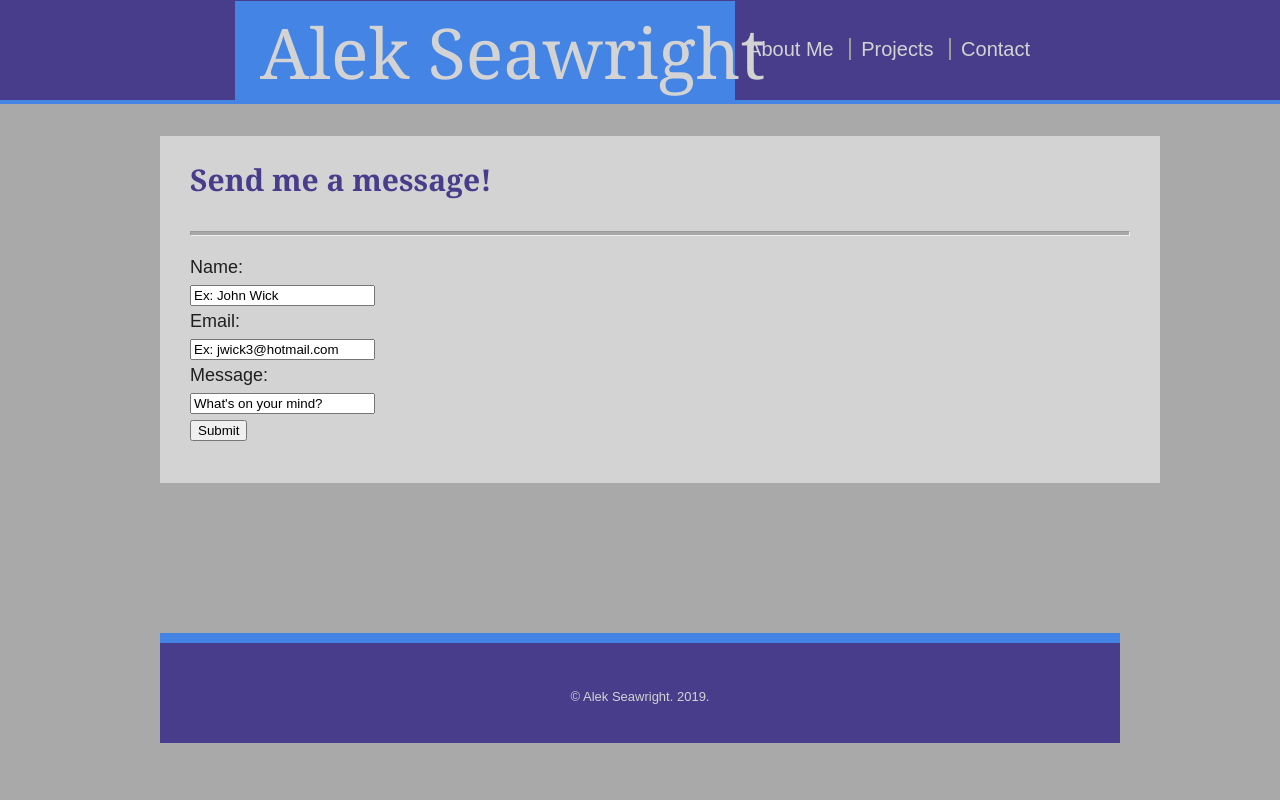
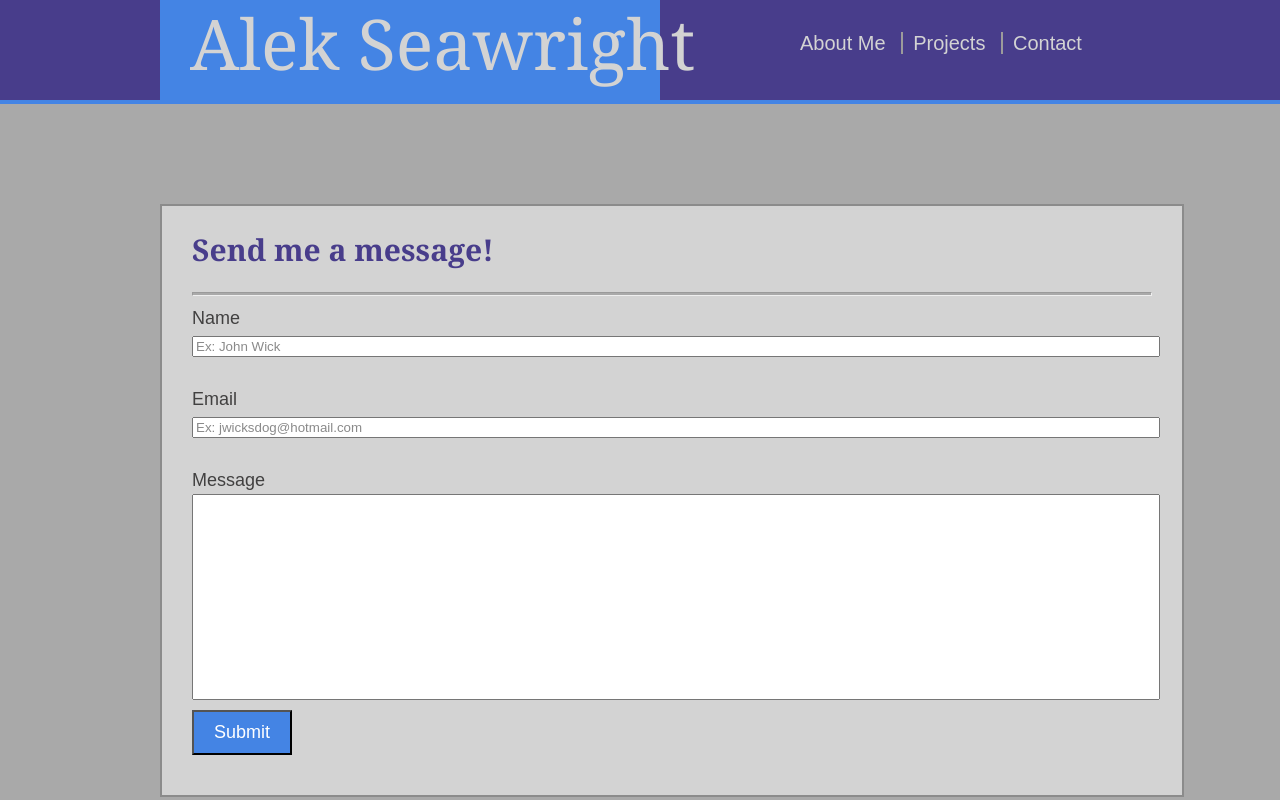
Before and after one commit to aseawright1/Portfolio_Project, a plain HTML site: page contact.html in a window 1280 px wide. Shown: the top 800 px of the page. Drawn offline with Linux system fonts and the light colour scheme.

Commit message:
Completed CSS styling

```diff
--- a/assets/css/style.css
+++ b/assets/css/style.css
@@ -1,84 +1,72 @@
+/* global font styling */
 body {
     padding: 0;
     margin: 0;
     font-family: Arial, Helvetica, sans-serif;
     font-size: 18px;
     line-height: 150%;
-    color: rgb(31, 31, 31);
+    color: rgb(65, 64, 64);
     background: darkgray;
-
+    box-sizing: border-box;
   }
-
+ /* container font styling */
 #container {
   width: 960px;
   margin: 0 auto;
 }
 
-/* modifies header bg */
-#header1 {
+/* modifies header backgrounds */
+#headerbg {
   padding: 50px;
-  margin-bottom: -85px;
+  margin: 0px;
   background: darkslateblue;
   border-bottom: 4px solid rgb(68, 132, 228);
-}
-
-/* modifies grey box */
-aside {
-  float: left;
-  margin-left: 200px;
-  margin-top: -15px;
-  width: 320px;
-  height: 20px;
-  padding: 40px;
-  background: lightgray;
-  font-size: 50px;
-  font-family: Cambria, Cochin, Georgia, Times, 'Times New Roman', serif;
-}
-/* modifies "Alek Seawright" text in grey box*/
-h1 {
-  font-size: 70px;
-  font-family: Cambria, Cochin, Georgia, Times, 'Times New Roman', serif;
-  color: lightgray;
-  padding: 20px 0px 0px 260px;
 }
 .headerbox{
   height: 100px;
   width: 500px;
   background: rgb(68, 132, 228);
-  margin: -65px 235px;
+  position: absolute;
+  top: 0;
+}
+
+/* modifies "Alek Seawright" text in header */
+h1 {
+  font-size: 70px;
+  font-family: Cambria, Cochin, Georgia, Times, 'Times New Roman', serif;
+  color: lightgray;
+  position: absolute;
+  top: 0;
+  padding: 30px;
 }
 
 /* modifies navbutton box */
 #navbuttons{
-  float: right;
-  margin-top: 0px;
-  margin-right: 240px;
   font-size: 20px;
+  position: absolute;
+  margin-left: 600px;
+  top: 0px;
+  padding: 30px;
 }
-
 /* modifies navbutton text*/
-li a{
-  color: lightgray;
-  padding: 10px;
-}
-li {
-  display: inline;
-}
-li+li {border-left: 2px solid rgb(156, 155, 155)}
+li a { color: lightgray; padding: 10px; }
+li { display: inline; }
+li+li {border-left: 2px solid rgb(156, 155, 155) }
 
 /* modifies text body */
-.content-box{
-  width: 1000px;
-  border: 10px;
-  background-color: lightgray;
+#content{
+padding: 30px 30px 40px 30px;
+margin-top: 100px;
+background-color: lightgray;
+border: 2px solid rgb(139, 139, 139);
+width: 100%;
 }
-
-#content{ padding: 30px 30px 40px 30px;
-margin-top: 100px;}
+/* my pretty face */
 #headshot{
   float: left;
   margin-right: 30px;
 }
+/* "Hey there..." */
 h2 {
   font-size: 30px;
   font-family: Cambria, Cochin, Georgia, Times, 'Times New Roman', serif;
@@ -88,38 +76,78 @@ h2 {
   padding-bottom: 20px;
 }
 
+/* aligns portfolio project links into 2 columns */
 .portfolio-link2{margin-top: -235px; padding: 0px 300px;}
 .portfolio-link4{margin-top: -235px; padding: 0px 300px;}
 
+/* this is the paragraph/header divider line */
 hr {
   display: block;
   background-color: darkgrey;
-  height: 3px;
-  margin: 1em 0;
+  height: 2px;
 }
 
 /* modifies footer */
+.mainspace { margin-top: 320px; }
+.portspace { margin-top: 100px; }
+.contactspace { margin-top: 120px; }
+.footerbox{
+  height: 100px;
+  width: 100%;
+  background: darkslateblue;
+  border-top: 10px solid rgb(68, 132, 228);
+  position: absolute;
+  margin-bottom: 0;
+}
 #copyright{
   text-align: center;
   color: lightgray;
   font-size: small;
-  padding: 40px;
-}
-.footerbox{
-  height: 100px;
-  background: darkslateblue;
-  border-top: 10px solid rgb(68, 132, 228);
-  margin-top: 150px;
+  margin-top: 60px;
 }
 
-.contactbox{
-  width: 1000px;
+/* modifies portfolio page */
+.project-button{
+  position: relative;
+  bottom: 60px;
+  text-decoration: none;
+  text-align: center;
+  vertical-align: middle;
+  line-height: 40px;
+  background-color: rgb(68, 132, 228);
+  color: lightgray;
+  width: 200px;
+  height: 40px;
+}
+/* project link spacing */
+.portfolio-link1 { margin-top: 0; }
+.portfolio-link2 { margin-top: -250px; }
+.portfolio-link3 { margin-top: 0; }
+.portfolio-link4 { margin-top: -250px; }
+
+/* text fields */
+input[type=text] {
+  width: 100%;
+  color: rgb(138, 138, 138);
+}
+input[type=submit] {
+  background-color: rgb(68, 132, 228);
+  font-size: inherit;
+  color: white;
+  padding: 10px 20px 10px 20px;
+  text-decoration: none;
+  margin-top: 10px;
+}
+input[id=message] {
+  height: 200px;
+}
+
+/* modifies contact page */
+/* .contactbox{
   border: 10px;
   background-color: lightgray;
+  width: 100%;
 }
-
-.portbox{
-  width: 1000px;
-  border: 10px;
-  background-color: lightgray;
-}
+.contact{
+  width: 100%;
+} */
--- a/contact.html
+++ b/contact.html
@@ -14,17 +14,14 @@ Description: This file defines the HTML for the "contact me" page of the portfol
 </head>
 
 <body>
-    <!-- for the header background -->
-    <div id="header1"> </div>
+    <!-- "Alek Seawright" header background -->
+    <div id="headerbg"> </div>
 
-    <!-- create header -->
-    <div id="header">
+    <!-- container to set text boundary -->
+    <div id="container">
+        <!-- create "Alek Seawright" text box -->
+        <div class="headerbox"> </div>
         <h1>Alek Seawright</h1>
-    </div>
-    <div id="header">
-            <div class="headerbox">
-            </div>
-    </div>
 
         <!-- create nav buttons -->
         <ul id="navbuttons">
@@ -33,22 +30,26 @@ Description: This file defines the HTML for the "contact me" page of the portfol
             <li> <a href="contact.html">Contact</a></li>
         </ul>
 
-    <!-- container to set text boundary -->
-    <div id="container">
+        <!-- create contact box -->
         <div class="contactbox">
-        <!-- create contact box -->
             <div id="content">
-                <div id="contact">
                 <h2>Send me a message!</h2> <hr>
                 <form>
-                        Name: <br> <input type="text" name="name" value="Ex: John Wick"> <br>
-                        Email: <br> <input type="text" name="email" value="Ex: jwick3@hotmail.com"> <br>
-                        Message: <br> <input type="text" name="message" value="What's on your mind?"> <br>
+                    <label for="name">Name</label> </br>
+                    <input type="text" id="name" name="name" value="Ex: John Wick"> </br></br>
+                    <label for="email">Email</label> </br>
+                    <input type="text" id="email" name="email" value="Ex: jwicksdog@hotmail.com"> </br></br>
+                    <label for="message">Message</label> </br>
+                    <input type="text" id="message" name="message"> </br>
                     <input type="submit" value="Submit">
                 </form>
             </div>
         </div>
+        <!-- push footer to bottom -->
+        <div class="contactspace"></div>
+
     </div>
+    <!-- footer -->
     <div id="footer">
             <div class="footerbox">
                 <p id="copyright">
```
Also changed, not shown: index.html (+11 -12 lines), portfolio.html (+29 -18 lines), 2 other files. Lines whose indentation alone changed are shown as unchanged.
